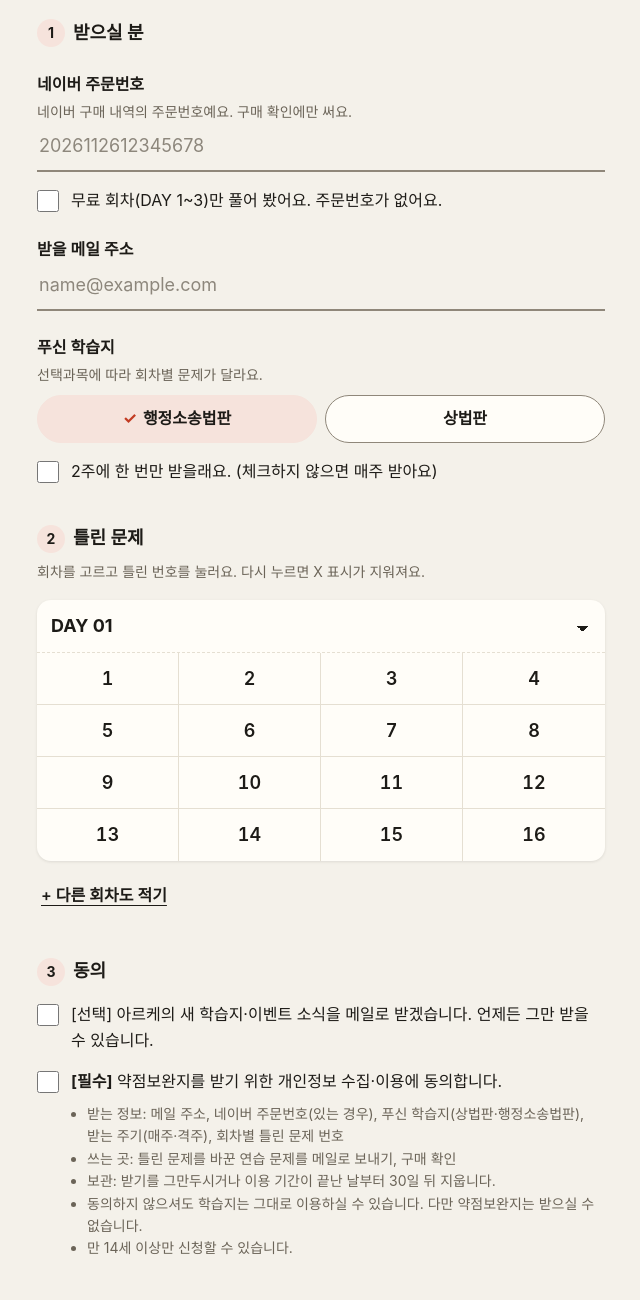
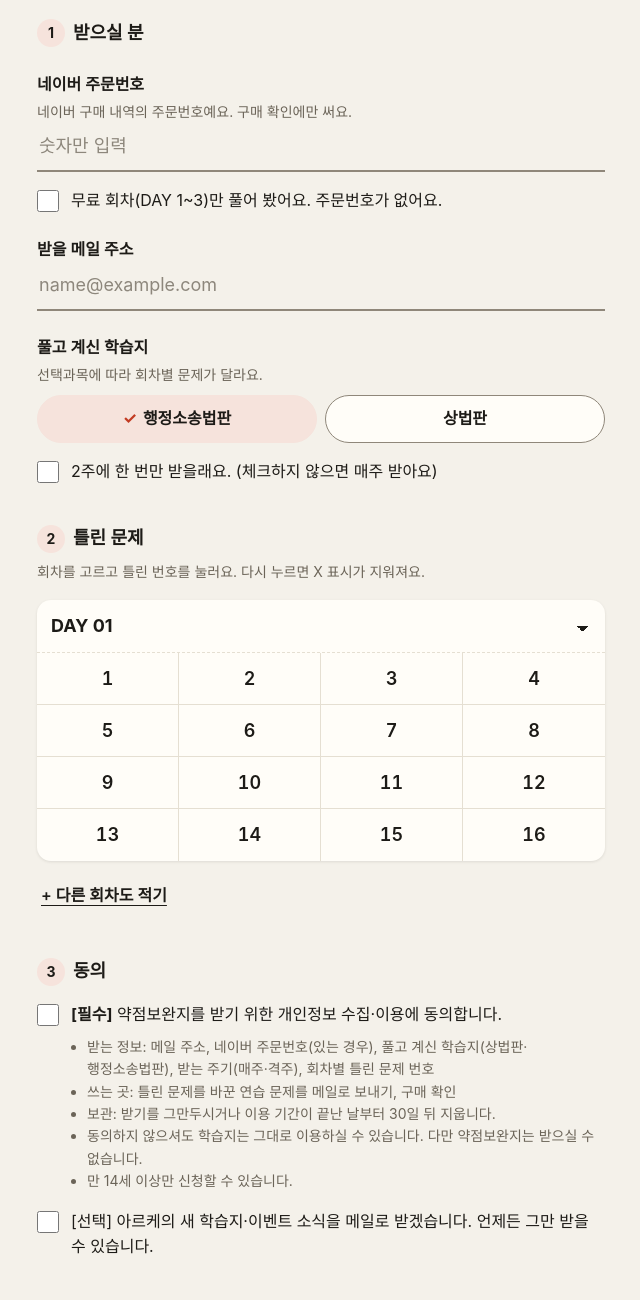
Before and after one commit to wnsgud7387-web/hiarche-site, a plain HTML site: page ko/study/review.html in a window 1280 px wide. Shown: the part 980-2280 px from the top of the page, without its empty margins (319-959 px from the left). Drawn offline with Linux system fonts and the light colour scheme.

Commit message:
ko/study: 약점보완 신청 페이지 문구 고침('풀고 계신 학습지')
Lueur 게시용 ko 17:43판(법무 문구 제안 반영). 시행일 2026-11-26 그대로.

Co-Authored-By: Claude Opus 5.5 <noreply@anthropic.com>

```diff
--- a/ko/study/review.html
+++ b/ko/study/review.html
@@ -17,7 +17,7 @@
 }
 @media (prefers-color-scheme:dark){:root{
   --bg:#141310; --paper:#1D1C18; --line:#33302A; --rule:#ECE6DA; --field:#6E675C;
-  --ink:#ECE6DA; --sub:#A39A8A; --pen:#FF8A70; --penSoft:#3A2520; --onInk:#141310;
+  --ink:#ECE6DA; --sub:#A39A8A; --pen:#FF8A70; --penSoft:rgba(255,138,112,.22); --onInk:#141310;
 }}
 *{box-sizing:border-box}
 html{-webkit-text-size-adjust:100%}
@@ -86,7 +86,7 @@ select{background-image:linear-gradient(45deg,transparent 50%,var(--ink) 50%),li
 /* 틀림 표시 = 빨간 X(기호) · 숫자는 먹색 그대로(대표님 11-26: 글자색과 기호색을 다르게) */
 .grid label span{position:relative;z-index:1}
 .grid label.on{color:var(--ink);font-weight:700}
-.grid label.on::before,.grid label.on::after{content:"";position:absolute;left:50%;top:50%;width:40px;height:3px;background:var(--pen);border-radius:2px;opacity:.9}
+.grid label.on::before,.grid label.on::after{content:"";position:absolute;left:50%;top:50%;width:40px;height:2.5px;background:var(--pen);border-radius:2px}
 .grid label.on::before{transform:translate(-50%,-50%) rotate(45deg)}
 .grid label.on::after{transform:translate(-50%,-50%) rotate(-45deg)}
 .grid label:has(input:focus-visible){outline:2px solid var(--pen);outline-offset:-3px}
@@ -107,7 +107,6 @@ select{background-image:linear-gradient(45deg,transparent 50%,var(--ink) 50%),li
 .memo pre{white-space:pre-wrap;font:14px/1.6 ui-monospace,SFMono-Regular,Menlo,monospace;margin:12px 0;padding:12px;border-top:1px solid var(--line);border-bottom:1px solid var(--line)}
 footer{color:var(--sub);font-size:12px;line-height:1.7;margin-top:48px;padding-top:12px;border-top:1px solid var(--line)}
 footer a{color:inherit}
-@media (prefers-reduced-motion:no-preference){.grid label.on::before{animation:mark .12s ease-out}.grid label.on::after{animation:mark .12s ease-out .08s both}@keyframes mark{from{width:0}to{width:40px}}}
 </style>
 </head>
 <body>
@@ -141,13 +140,13 @@ footer a{color:inherit}
   <h2><span class="no">1</span>받으실 분</h2>
   <label class="f" for="buy">네이버 주문번호</label>
   <p class="hint">네이버 구매 내역의 주문번호예요. 구매 확인에만 써요.</p>
-  <input id="buy" type="text" inputmode="numeric" autocomplete="off" placeholder="2026112612345678">
+  <input id="buy" type="text" inputmode="numeric" autocomplete="off" placeholder="숫자만 입력">
   <label class="chk"><input id="free" type="checkbox"><span>무료 회차(DAY 1~3)만 풀어 봤어요. 주문번호가 없어요.</span></label>
   <label class="f" for="mail">받을 메일 주소</label>
   <input id="mail" type="email" autocomplete="email" placeholder="name@example.com">
-  <span class="f" style="display:block;font-weight:600;margin-top:24px">푸신 학습지</span>
+  <span class="f" style="display:block;font-weight:600;margin-top:24px">풀고 계신 학습지</span>
   <p class="hint">선택과목에 따라 회차별 문제가 달라요.</p>
-  <div class="pick" role="radiogroup" aria-label="푸신 학습지"><label><input type="radio" name="track" value="행정소송법" checked>행정소송법판</label><label><input type="radio" name="track" value="상법">상법판</label></div>
+  <div class="pick" role="radiogroup" aria-label="풀고 계신 학습지"><label><input type="radio" name="track" value="행정소송법" checked>행정소송법판</label><label><input type="radio" name="track" value="상법">상법판</label></div>
   <label class="chk"><input id="biweekly" type="checkbox"><span>2주에 한 번만 받을래요. (체크하지 않으면 매주 받아요)</span></label>
 
   <h2><span class="no">2</span>틀린 문제</h2>
@@ -156,15 +155,15 @@ footer a{color:inherit}
   <button type="button" class="ghost" id="addDay">+ 다른 회차도 적기</button>
 
   <h2><span class="no">3</span>동의</h2>
-  <label class="chk"><input id="news" type="checkbox"><span>[선택] 아르케의 새 학습지·이벤트 소식을 메일로 받겠습니다. 언제든 그만 받을 수 있습니다.</span></label>
   <label class="chk"><input id="agree" type="checkbox"><span><b>[필수]</b> 약점보완지를 받기 위한 개인정보 수집·이용에 동의합니다.</span></label>
   <div class="fine"><ul>
-    <li>받는 정보: 메일 주소, 네이버 주문번호(있는 경우), 푸신 학습지(상법판·행정소송법판), 받는 주기(매주·격주), 회차별 틀린 문제 번호</li>
+    <li>받는 정보: 메일 주소, 네이버 주문번호(있는 경우), 풀고 계신 학습지(상법판·행정소송법판), 받는 주기(매주·격주), 회차별 틀린 문제 번호</li>
     <li>쓰는 곳: 틀린 문제를 바꾼 연습 문제를 메일로 보내기, 구매 확인</li>
     <li>보관: 받기를 그만두시거나 이용 기간이 끝난 날부터 30일 뒤 지웁니다.</li>
     <li>동의하지 않으셔도 학습지는 그대로 이용하실 수 있습니다. 다만 약점보완지는 받으실 수 없습니다.</li>
     <li>만 14세 이상만 신청할 수 있습니다.</li>
   </ul></div>
+  <label class="chk"><input id="news" type="checkbox"><span>[선택] 아르케의 새 학습지·이벤트 소식을 메일로 받겠습니다. 언제든 그만 받을 수 있습니다.</span></label>
   <p class="err" id="err" role="alert"></p>
 
   <div class="memo" id="fallback" hidden>
```
Also changed, not shown: ko/study/privacy.html (+1 -1 lines).
